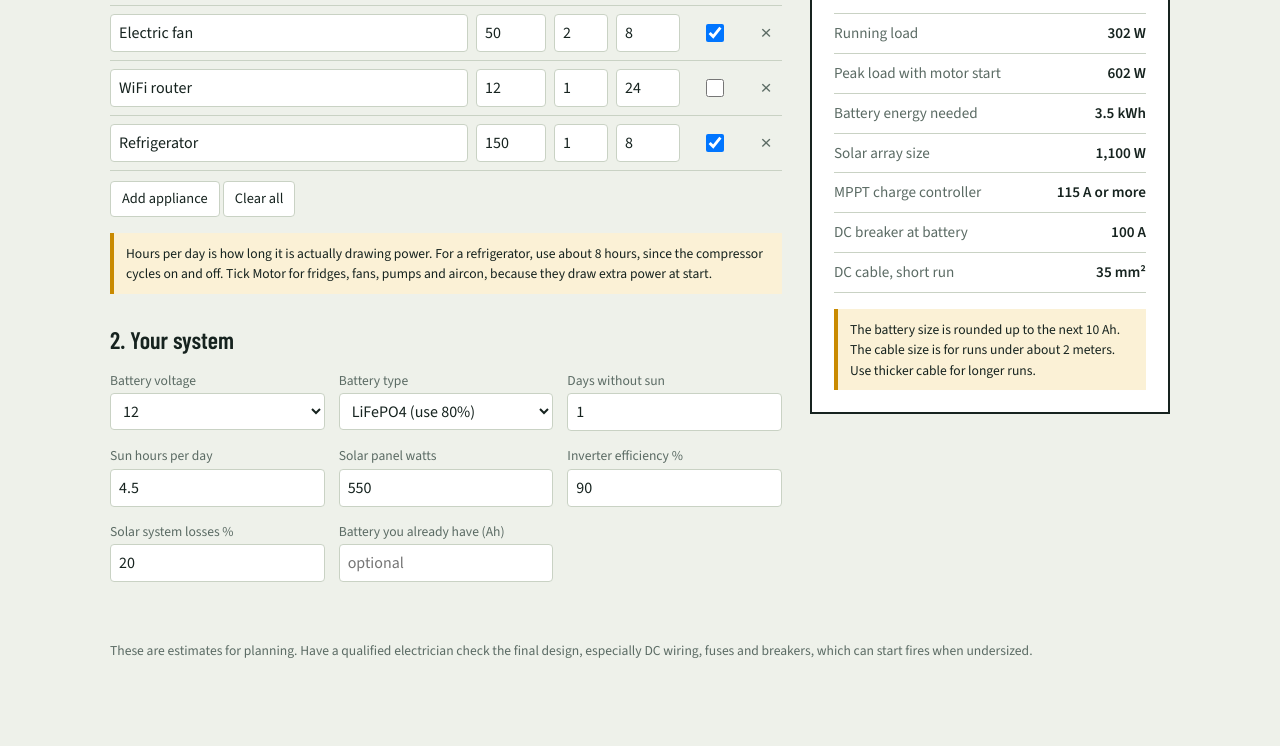
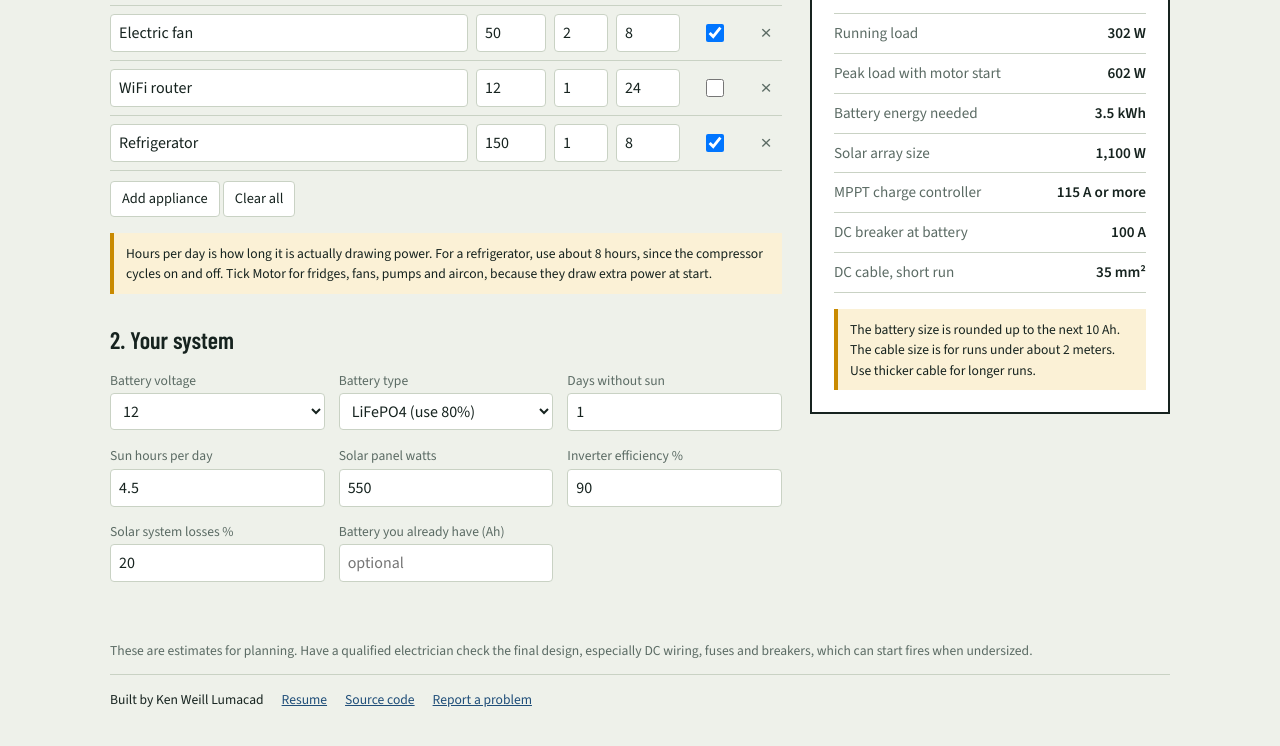
Before and after one commit to kenweill/kwl-solar-system-calculator, a plain HTML site: page index.html in a window 1280 px wide. Shown: the part 410-1156 px from the top of the page. Before the commit the page ends 1120 px from the top, so only its background shows below. Drawn offline with nearby package versions, Linux system fonts and the light colour scheme.

Commit message:
Add author credit and links to footer
Add footer with author name, link to resume (kenweill.com), source code, and issue reporting.

```diff
--- a/index.html
+++ b/index.html
@@ -49,6 +49,7 @@ dt{color:var(--muted)}dd{font-weight:600;text-align:right}
 .note{margin-top:16px;padding:10px 12px;background:var(--amber-bg);border-left:4px solid var(--amber);font-size:.85rem}
 .empty{color:var(--muted);padding:14px 0}
 footer{max-width:1100px;margin:0 auto;padding:10px 20px 50px;color:var(--muted);font-size:.85rem}
+footer .credit{display:flex;flex-wrap:wrap;gap:6px 18px;margin-top:14px;padding-top:14px;border-top:1px solid var(--line);color:var(--ink)}
 @media(max-width:860px){
   main{grid-template-columns:1fr}
   aside{position:static}
@@ -110,6 +111,12 @@ footer{max-width:1100px;margin:0 auto;padding:10px 20px 50px;color:var(--muted);
 
 <footer>
   These are estimates for planning. Have a qualified electrician check the final design, especially DC wiring, fuses and breakers, which can start fires when undersized.
+  <div class="credit">
+    <span>Built by Ken Weill Lumacad</span>
+    <a href="https://kenweill.com" target="_blank" rel="noopener">Resume</a>
+    <a href="https://github.com/kenweill/solar-ups-calculator" target="_blank" rel="noopener">Source code</a>
+    <a href="https://github.com/kenweill/solar-ups-calculator/issues" target="_blank" rel="noopener">Report a problem</a>
+  </div>
 </footer>
 
 <script>
```
